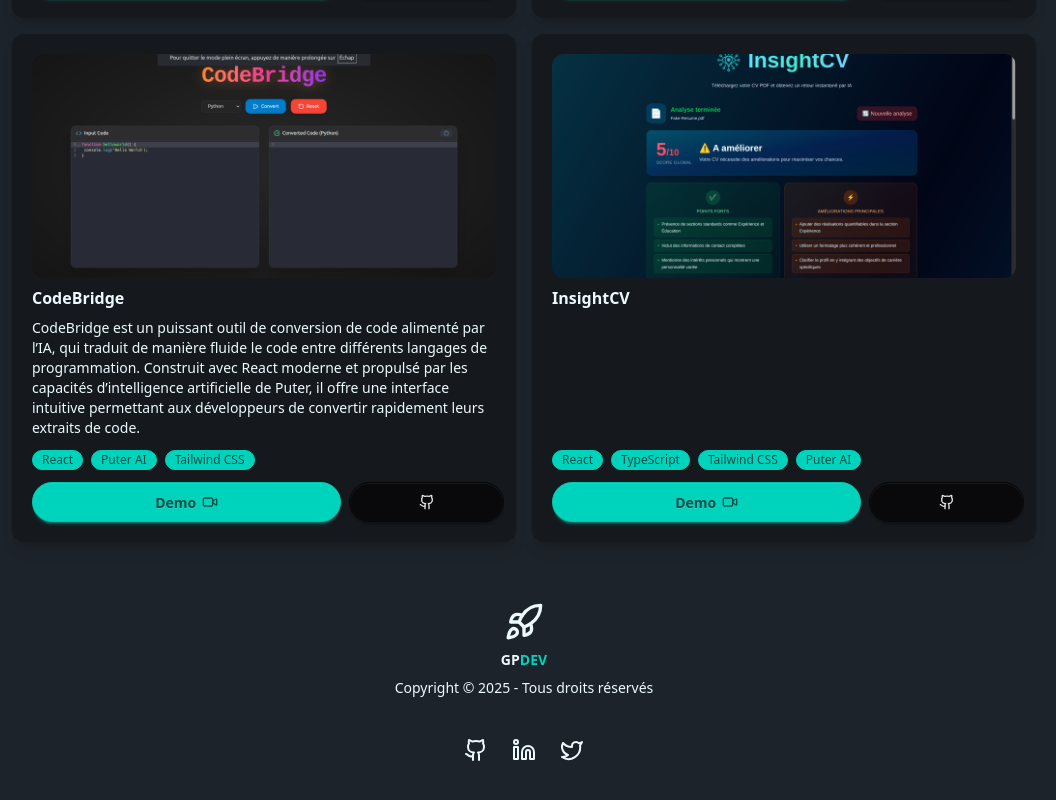
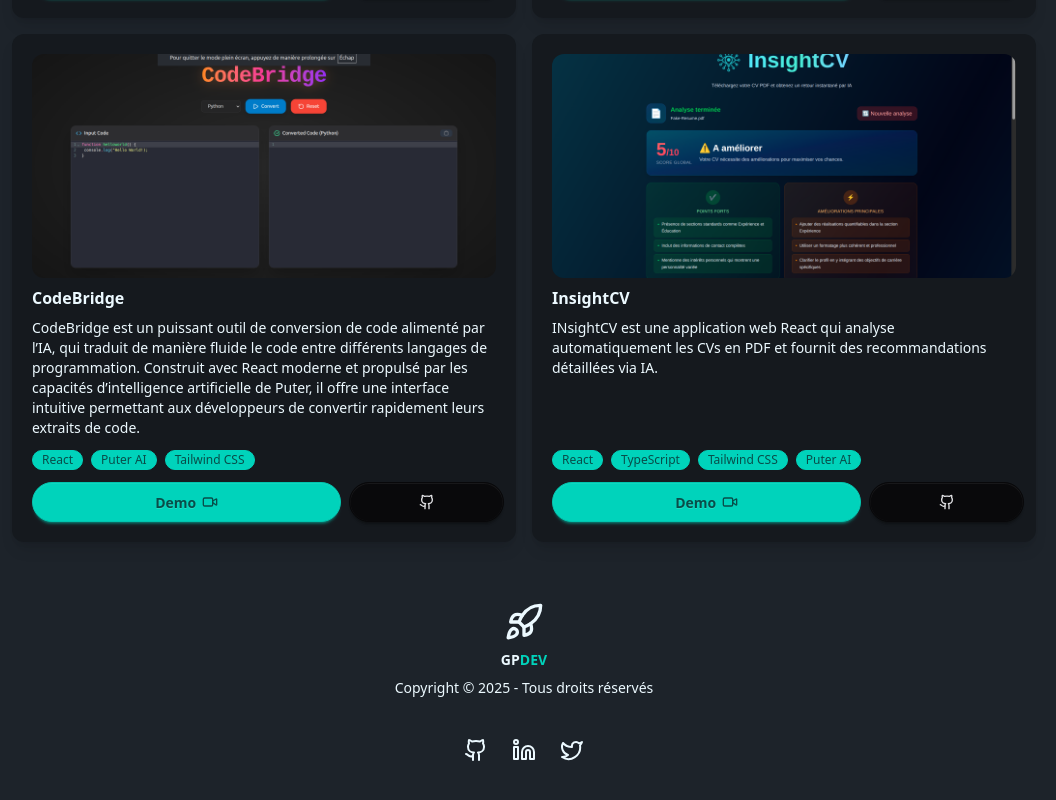
Before and after one commit to GuillaumePOREZ72/portfolio-fullstack, a React (Vite) app: page / in a window 1280 px wide. Shown: the part 2810-3610 px from the top of the page, without its empty margins (116-1172 px from the left). Built offline with nearby package versions, Linux system fonts and the light colour scheme.

Commit message:
✨ feat: add description for InsightCV project in Projects component

```diff
--- a/src/components/Projects.tsx
+++ b/src/components/Projects.tsx
@@ -40,7 +40,8 @@
   {
     id: 4,
     title: "InsightCV",
-    description: "",
+    description:
+      "INsightCV est une application web React qui analyse automatiquement les CVs en PDF et fournit des recommandations détaillées via IA.",
     technologies: ["React", "TypeScript", "Tailwind CSS", "Puter AI"],
     demoLink: "https://insight-cv.netlify.app/",
     image: InsightCV,
```
